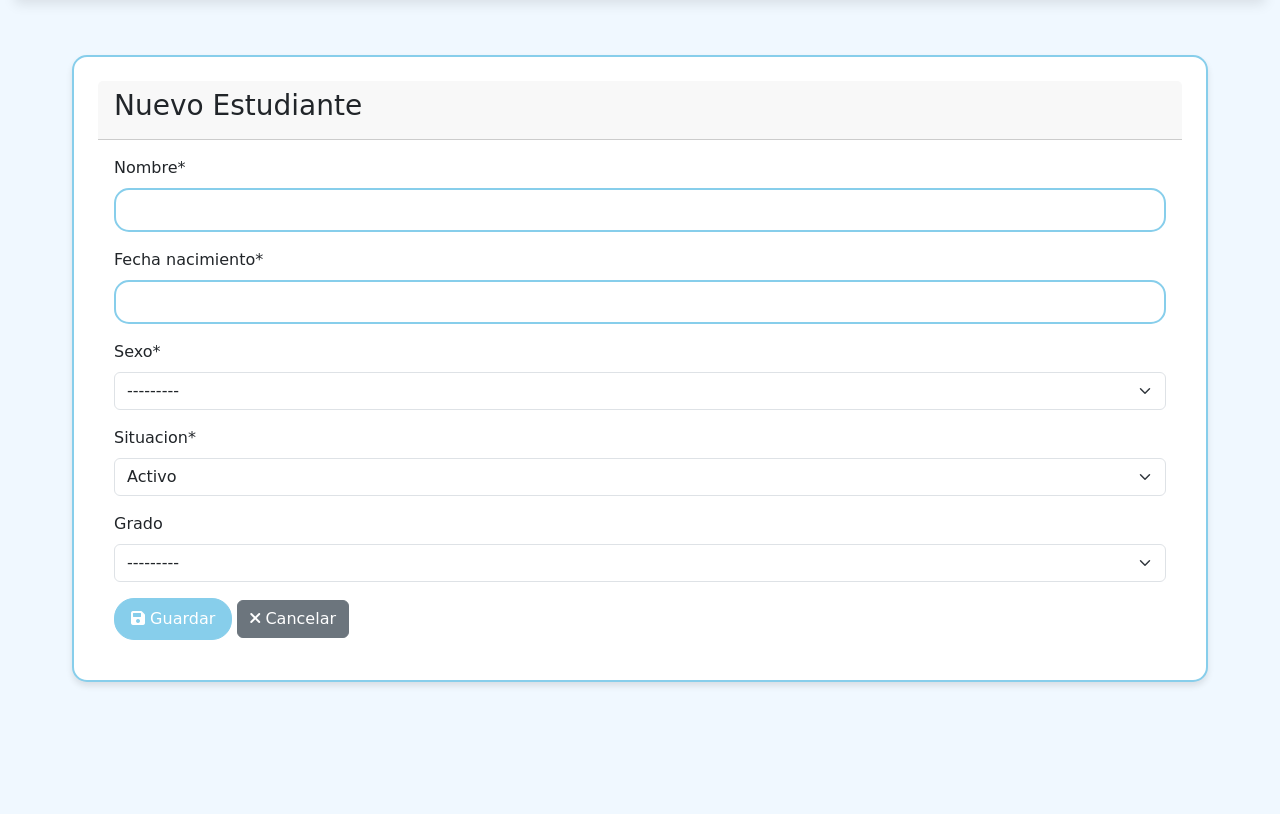
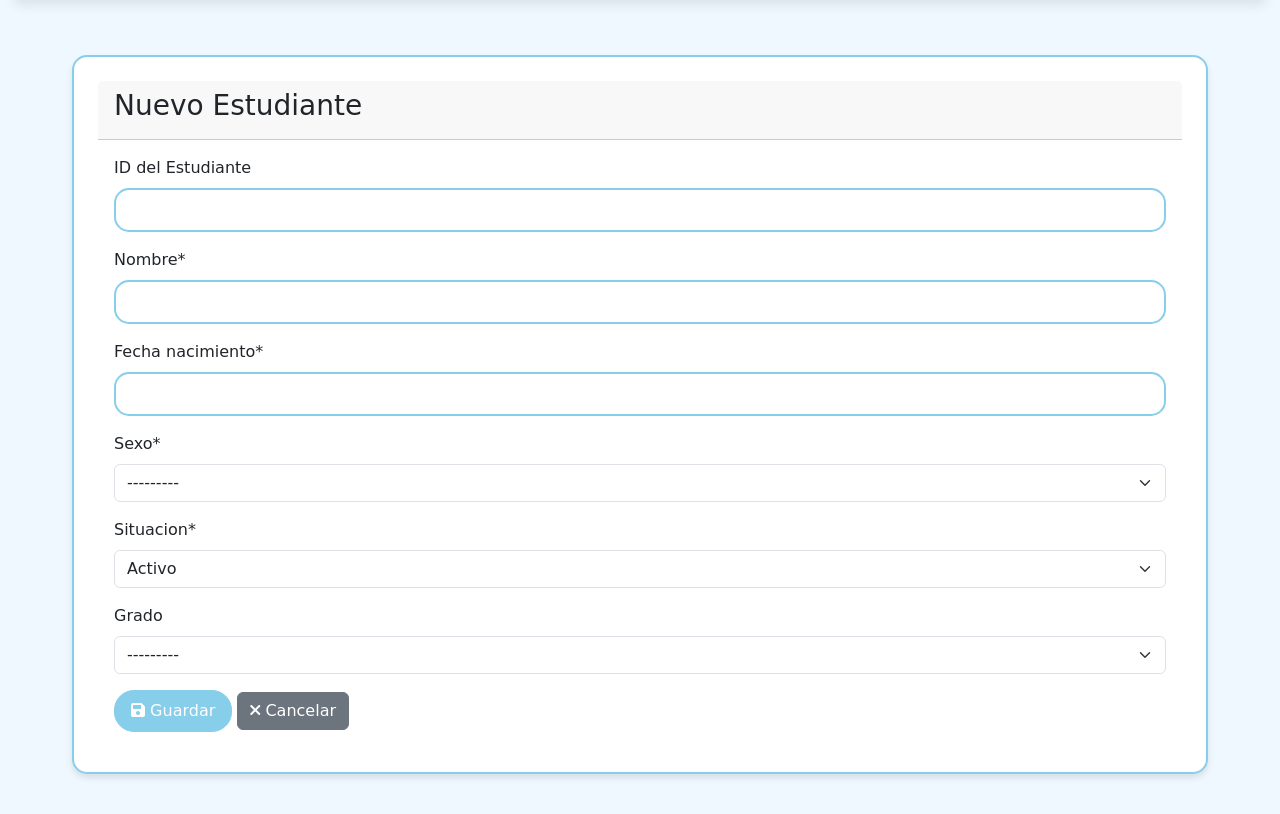
Before and after one commit to FredyG0903/Colegio_patito, a Django app: page /estudiantes/estudiantes/nuevo/ in a window 1280 px wide. Shown: the part 87-901 px from the top of the page. Run offline with Django 4.2, Linux system fonts and the light colour scheme; data that the repository does not hold is empty; some libraries are stand-ins or nearby versions.

Commit message:
Mejoras en el sistema de notas: Corrección de duplicación de notas, implementación de template tags personalizados, y mejoras en la interfaz de usuario

```diff
--- a/gestion_estudiantes/admin.py
+++ b/gestion_estudiantes/admin.py
@@ -9,8 +9,8 @@ class GradoAdmin(admin.ModelAdmin):
 
 @admin.register(Curso)
 class CursoAdmin(admin.ModelAdmin):
-    list_display = ('nombre', 'codigo', 'grado', 'semestre', 'creditos')
-    list_filter = ('grado', 'semestre')
+    list_display = ('nombre', 'codigo', 'grado', 'año', 'creditos')
+    list_filter = ('grado', 'año')
     search_fields = ('nombre', 'codigo')
 
 @admin.register(Estudiante)
--- a/gestion_estudiantes/models.py
+++ b/gestion_estudiantes/models.py
@@ -22,7 +22,10 @@ class Curso(models.Model):
     codigo = models.CharField(max_length=10, unique=True)
     creditos = models.PositiveIntegerField()
     grado = models.ForeignKey(Grado, on_delete=models.CASCADE, related_name='cursos', null=True, blank=True)
-    semestre = models.PositiveIntegerField(help_text="Semestre en el que se dicta el curso")
+    año = models.PositiveIntegerField(help_text="Año en el que se dicta el curso")
+
+    def get_nota_estudiante(self, estudiante):
+        return self.notas.filter(estudiante=estudiante).first()
 
     def __str__(self):
         return f"{self.codigo} - {self.nombre}"
@@ -30,13 +33,12 @@ class Curso(models.Model):
     class Meta:
         verbose_name = "Curso"
         verbose_name_plural = "Cursos"
-        ordering = ['grado', 'semestre', 'nombre']
+        ordering = ['grado', 'año', 'nombre']
 
 class Estudiante(models.Model):
     SEXO_CHOICES = [
         ('M', 'Masculino'),
-        ('F', 'Femenino'),
-        ('O', 'Otro')
+        ('F', 'Femenino')
     ]
 
     SITUACION_CHOICES = [
@@ -44,6 +46,7 @@ class Estudiante(models.Model):
         ('Inactivo', 'Inactivo')
     ]
 
+    id_estudiante = models.CharField(max_length=20, unique=True, verbose_name="ID del Estudiante", null=True, blank=True)  # Permitir nulos inicialmente
     nombre = models.CharField(max_length=100)
     fecha_nacimiento = models.DateField()
     sexo = models.CharField(max_length=1, choices=SEXO_CHOICES)
@@ -53,7 +56,7 @@ class Estudiante(models.Model):
     cursos = models.ManyToManyField(Curso, related_name='estudiantes', blank=True)
 
     def __str__(self):
-        return self.nombre
+        return f"{self.nombre} (ID: {self.id_estudiante})"
 
     class Meta:
         verbose_name = 'Estudiante'
@@ -63,6 +66,10 @@ class Estudiante(models.Model):
 class Nota(models.Model):
     estudiante = models.ForeignKey(Estudiante, on_delete=models.CASCADE, related_name='notas')
     curso = models.ForeignKey(Curso, on_delete=models.CASCADE, related_name='notas')
+    estudiante_nombre = models.CharField(max_length=100, default='')
+    estudiante_id_form = models.CharField(max_length=20, verbose_name="ID del Estudiante", default='')
+    curso_nombre = models.CharField(max_length=200, default='')
+    curso_codigo = models.CharField(max_length=10, default='')
     nota = models.DecimalField(
         max_digits=5,
         decimal_places=2,
@@ -74,11 +81,20 @@ class Nota(models.Model):
     fecha_registro = models.DateTimeField(auto_now=True)
     observaciones = models.TextField(blank=True, null=True)
 
+    def save(self, *args, **kwargs):
+        if not self.pk:  # Solo si es una nueva nota
+            # Guardar información del estudiante y curso
+            self.estudiante_nombre = self.estudiante.nombre
+            self.estudiante_id_form = self.estudiante.id_estudiante
+            self.curso_nombre = self.curso.nombre
+            self.curso_codigo = self.curso.codigo
+        super().save(*args, **kwargs)
+
     def __str__(self):
-        return f"{self.estudiante.nombre} - {self.curso.nombre}: {self.nota}"
+        return f"{self.estudiante_nombre} ({self.estudiante_id_form}) - {self.curso_nombre} ({self.curso_codigo}): {self.nota}"
 
     class Meta:
         verbose_name = 'Nota'
         verbose_name_plural = 'Notas'
-        unique_together = ['estudiante', 'curso']  # Un estudiante solo puede tener una nota por curso
+        unique_together = ['estudiante_id_form', 'curso_codigo']  # Garantiza unicidad por ID de estudiante y código de curso
         ordering = ['-fecha_registro']
--- a/gestion_estudiantes/templates/gestion_estudiantes/estudiante_detail.html
+++ b/gestion_estudiantes/templates/gestion_estudiantes/estudiante_detail.html
@@ -48,7 +48,6 @@
                                         <th>Código</th>
                                         <th>Nombre</th>
                                         <th>Créditos</th>
-                                        <th>Semestre</th>
                                         <th>Nota</th>
                                     </tr>
                                 </thead>
@@ -58,7 +57,6 @@
                                         <td>{{ curso.codigo }}</td>
                                         <td>{{ curso.nombre }}</td>
                                         <td>{{ curso.creditos }}</td>
-                                        <td>{{ curso.semestre }}</td>
                                         <td>
                                             {% with nota=curso.notas.filter.first %}
                                                 {% if nota %}
--- a/gestion_estudiantes/templates/gestion_estudiantes/estudiante_list.html
+++ b/gestion_estudiantes/templates/gestion_estudiantes/estudiante_list.html
@@ -40,7 +40,7 @@
                     <table class="table table-hover">
                         <thead>
                             <tr>
-                                <th>ID</th>
+                                <th>ID Estudiante</th>
                                 <th>Nombre</th>
                                 <th>Grado</th>
                                 <th>Situación</th>
@@ -51,7 +51,7 @@
                         <tbody>
                             {% for estudiante in estudiantes %}
                             <tr>
-                                <td>{{ estudiante.id }}</td>
+                                <td>{{ estudiante.id_estudiante }}</td>
                                 <td>{{ estudiante.nombre }}</td>
                                 <td>{{ estudiante.grado.nombre }}</td>
                                 <td>
--- a/gestion_estudiantes/templates/gestion_estudiantes/nota_form.html
+++ b/gestion_estudiantes/templates/gestion_estudiantes/nota_form.html
@@ -28,6 +28,11 @@
                         <h6>Estudiante: {{ estudiante.nombre }}</h6>
                         <h6>Curso: {{ curso.nombre }} ({{ curso.codigo }})</h6>
                     </div>
+                    {% if nota_existente %}
+                        <div class="alert alert-warning">
+                            Ya existe una nota para este estudiante en este curso: {{ nota_existente.nota }}
+                        </div>
+                    {% endif %}
                     <form method="post">
                         {% csrf_token %}
                         {{ form|crispy }}
--- /dev/null
+++ b/gestion_estudiantes/templatetags/__init__.py
@@ -0,0 +1,2 @@
+# Este archivo está intencionalmente vacío
+# Es necesario para que Python trate el directorio como un paquete
--- a/gestion_estudiantes/views.py
+++ b/gestion_estudiantes/views.py
@@ -82,6 +82,7 @@ class GradoDetailView(DetailView):
         context = super().get_context_data(**kwargs)
         context['estudiantes'] = self.object.estudiantes.all()
         context['cursos'] = self.object.cursos.all()
+        context['cursos_por_año'] = self.object.cursos.all().order_by('año')
         return context
 
 class EstudianteListView(ListView):
@@ -92,19 +93,25 @@ class EstudianteListView(ListView):
     def get_queryset(self):
         queryset = Estudiante.objects.all()
         grado_id = self.request.GET.get('grado')
+        estudiante_id = self.request.GET.get('id')
+
         if grado_id:
             queryset = queryset.filter(grado_id=grado_id)
+        if estudiante_id:
+            queryset = queryset.filter(id_estudiante=estudiante_id)
+
         return queryset
 
     def get_context_data(self, **kwargs):
         context = super().get_context_data(**kwargs)
         context['grados'] = Grado.objects.all()
+        context['estudiante_id'] = self.request.GET.get('id', '')
         return context
 
 class EstudianteCreateView(CreateView):
     model = Estudiante
     template_name = 'gestion_estudiantes/estudiante_form.html'
-    fields = ['nombre', 'fecha_nacimiento', 'sexo', 'situacion', 'grado']
+    fields = ['id_estudiante', 'nombre', 'fecha_nacimiento', 'sexo', 'situacion', 'grado']
     success_url = reverse_lazy('estudiante-list')
 
     def form_valid(self, form):
@@ -114,7 +121,7 @@ class EstudianteCreateView(CreateView):
 class EstudianteUpdateView(UpdateView):
     model = Estudiante
     template_name = 'gestion_estudiantes/estudiante_form.html'
-    fields = ['nombre', 'fecha_nacimiento', 'sexo', 'situacion', 'grado']
+    fields = ['id_estudiante', 'nombre', 'fecha_nacimiento', 'sexo', 'situacion', 'grado']
     success_url = reverse_lazy('estudiante-list')
 
     def form_valid(self, form):
@@ -133,7 +140,7 @@ class EstudianteDeleteView(DeleteView):
 class CursoCreateView(CreateView):
     model = Curso
     template_name = 'gestion_estudiantes/curso_form.html'
-    fields = ['nombre', 'codigo', 'creditos', 'semestre']
+    fields = ['nombre', 'codigo', 'creditos', 'año']
 
     def form_valid(self, form):
         grado = get_object_or_404(Grado, pk=self.kwargs['grado_pk'])
@@ -152,7 +159,7 @@ class CursoCreateView(CreateView):
 class CursoUpdateView(UpdateView):
     model = Curso
     template_name = 'gestion_estudiantes/curso_form.html'
-    fields = ['nombre', 'codigo', 'creditos', 'semestre']
+    fields = ['nombre', 'codigo', 'creditos', 'año']
 
     def get_success_url(self):
         return reverse_lazy('grado-detail', kwargs={'pk': self.object.grado.id})
@@ -253,17 +260,43 @@ class NotaCreateView(CreateView):
     def dispatch(self, request, *args, **kwargs):
         self.estudiante = get_object_or_404(Estudiante, pk=kwargs['estudiante_pk'])
         self.curso = get_object_or_404(Curso, pk=kwargs['curso_pk'])
+        if not self.estudiante.id_estudiante:
+            messages.error(request, 'El estudiante no tiene un ID asignado.')
+            return redirect('estudiante-detail', pk=self.estudiante.pk)
         return super().dispatch(request, *args, **kwargs)
 
     def get_context_data(self, **kwargs):
         context = super().get_context_data(**kwargs)
         context['estudiante'] = self.estudiante
         context['curso'] = self.curso
+        # Verificar si ya existe una nota para este estudiante y curso
+        nota_existente = Nota.objects.filter(
+            estudiante_id_form=self.estudiante.id_estudiante,
+            curso_codigo=self.curso.codigo
+        ).first()
+        if nota_existente:
+            context['nota_existente'] = nota_existente
+            messages.warning(self.request, f'Ya existe una nota de {nota_existente.nota} para este estudiante en este curso.')
         return context
 
     def form_valid(self, form):
+        # Verificar si ya existe una nota para este estudiante y curso
+        nota_existente = Nota.objects.filter(
+            estudiante_id_form=self.estudiante.id_estudiante,
+            curso_codigo=self.curso.codigo
+        ).first()
+
+        if nota_existente:
+            messages.error(self.request, 'Ya existe una nota para este estudiante en este curso.')
+            return self.form_invalid(form)
+
         form.instance.estudiante = self.estudiante
         form.instance.curso = self.curso
+        form.instance.estudiante_nombre = self.estudiante.nombre
+        form.instance.estudiante_id_form = self.estudiante.id_estudiante
+        form.instance.curso_nombre = self.curso.nombre
+        form.instance.curso_codigo = self.curso.codigo
+
         messages.success(self.request, 'Nota registrada exitosamente.')
         return super().form_valid(form)
 
```
Also changed, not shown: gestion_estudiantes/templates/gestion_estudiantes/estudiante_confirm_delete.html (added, +38 -0 lines), gestion_estudiantes/templates/gestion_estudiantes/grado_detail.html (+14 -15 lines), gestion_estudiantes/templatetags/gestion_tags.py (added, +10 -0 lines), gestion_estudiantes/migrations/0003_alter_curso_options_remove_curso_semestre_curso_año.py (added), gestion_estudiantes/migrations/0004_alter_estudiante_sexo_and_more.py (added), gestion_estudiantes/migrations/0005_nota_curso_codigo_nota_curso_nombre_and_more.py (added), gestion_estudiantes/migrations/0006_estudiante_id_estudiante.py (added), gestion_estudiantes/migrations/0007_remove_nota_unique_nota_estudiante_curso_and_more.py (added).
